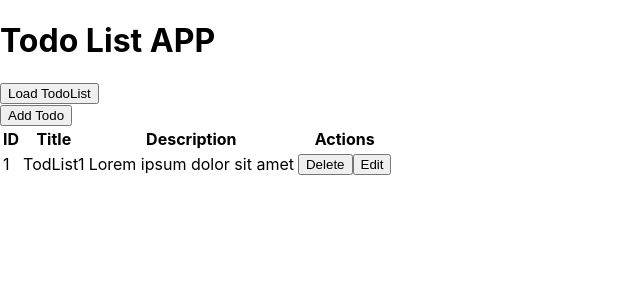
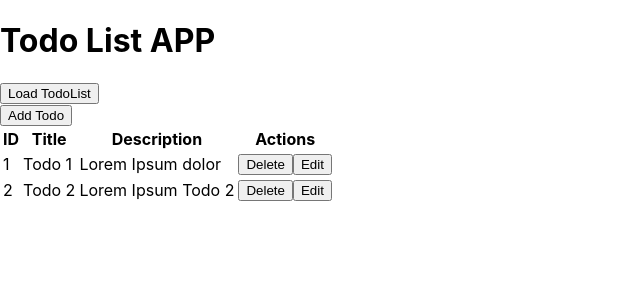
Before and after one commit to mfaridzia/explore-todo-toolkit, a React (Create React App) app: page / in a window 1280 px wide. Shown: the top 300 px of the page, without its empty margins (0-640 px from the left). Built offline with nearby package versions, Linux system fonts and the light colour scheme.

Commit message:
feat: load todo list data from redux store

```diff
--- a/src/components/TodoList.jsx
+++ b/src/components/TodoList.jsx
@@ -1,6 +1,9 @@
 import React from "react";
+import { useSelector } from "react-redux";
 
 export default function TodoList() {
+  const todos = useSelector((state) => state.todolists);
+
   return (
     <div className="">
       <div className="">
@@ -25,15 +28,17 @@ export default function TodoList() {
             </tr>
           </thead>
           <tbody>
-            <tr>
-              <td>1</td>
-              <td>TodList1</td>
-              <td>Lorem ipsum dolor sit amet</td>
-              <td>
-                <button>Delete</button>
-                <button>Edit</button>
-              </td>
-            </tr>
+            {todos.map(todo => (
+              <tr key={todo.id}>
+                <td>{todo.id}</td>
+                <td>{todo.title}</td>
+                <td>{todo.description}</td>
+                <td>
+                  <button>Delete</button>
+                  <button>Edit</button>
+                </td>
+              </tr>
+            ))}
           </tbody>
         </table>
       </div>
--- /dev/null
+++ b/src/reducers/todoSlice.js
@@ -0,0 +1,14 @@
+import { createSlice } from "@reduxjs/toolkit";
+
+const initialState = [
+  { id: 1, title: "Todo 1", description: "Lorem Ipsum dolor", status: 0 },
+  { id: 2, title: "Todo 2", description: "Lorem Ipsum Todo 2", status: 0 },
+];
+
+const todoSlice = createSlice({
+  name: "todolists",
+  initialState,
+  reducers: {},
+});
+
+export default todoSlice.reducer;
--- /dev/null
+++ b/src/store/index.js
@@ -0,0 +1,8 @@
+import { configureStore } from "@reduxjs/toolkit";
+import todoReducer from "../reducers/todoSlice";
+
+export default configureStore({
+  reducer: {
+    todolists: todoReducer,
+  },
+});
```
Also changed, not shown: src/index.js (+8 -6 lines).
